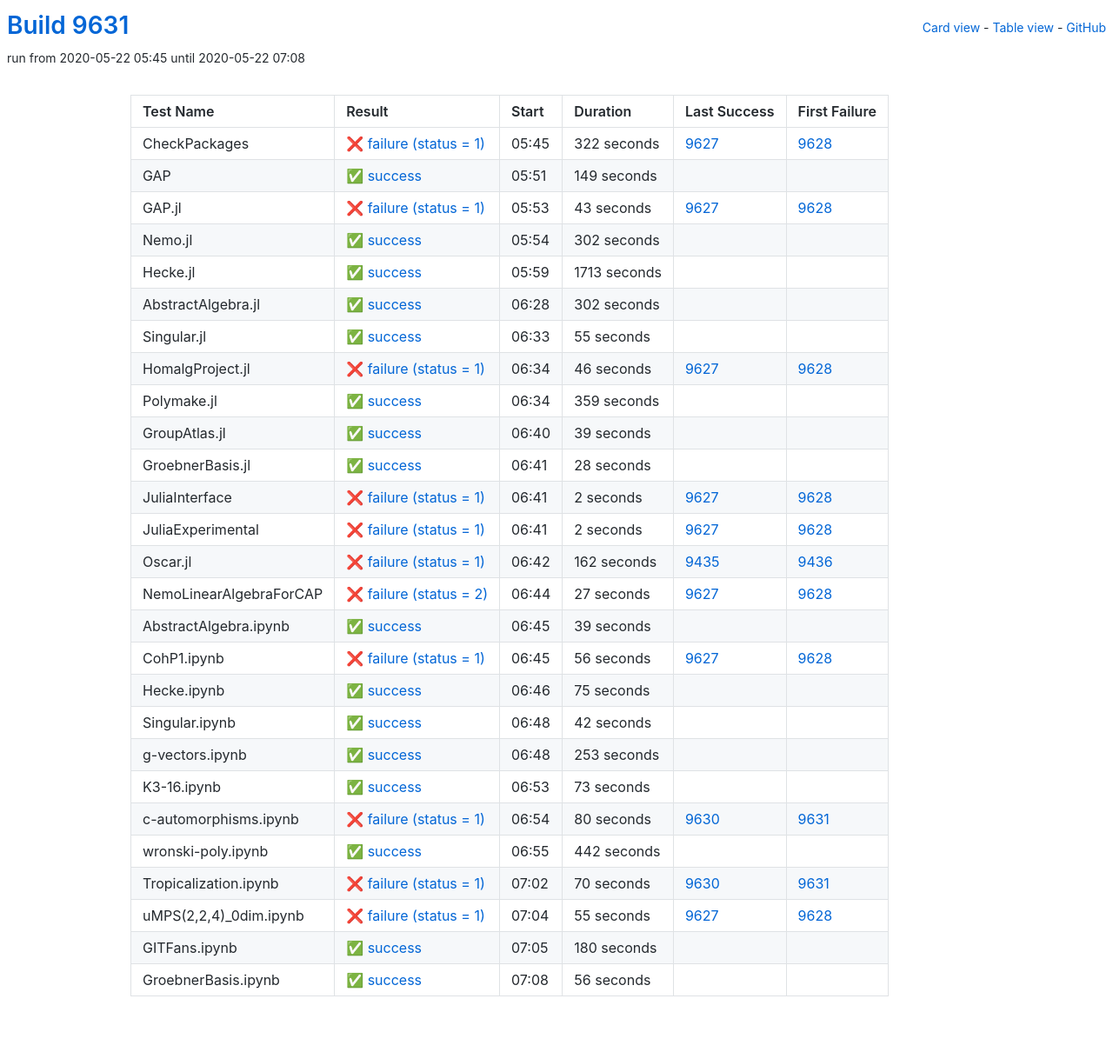
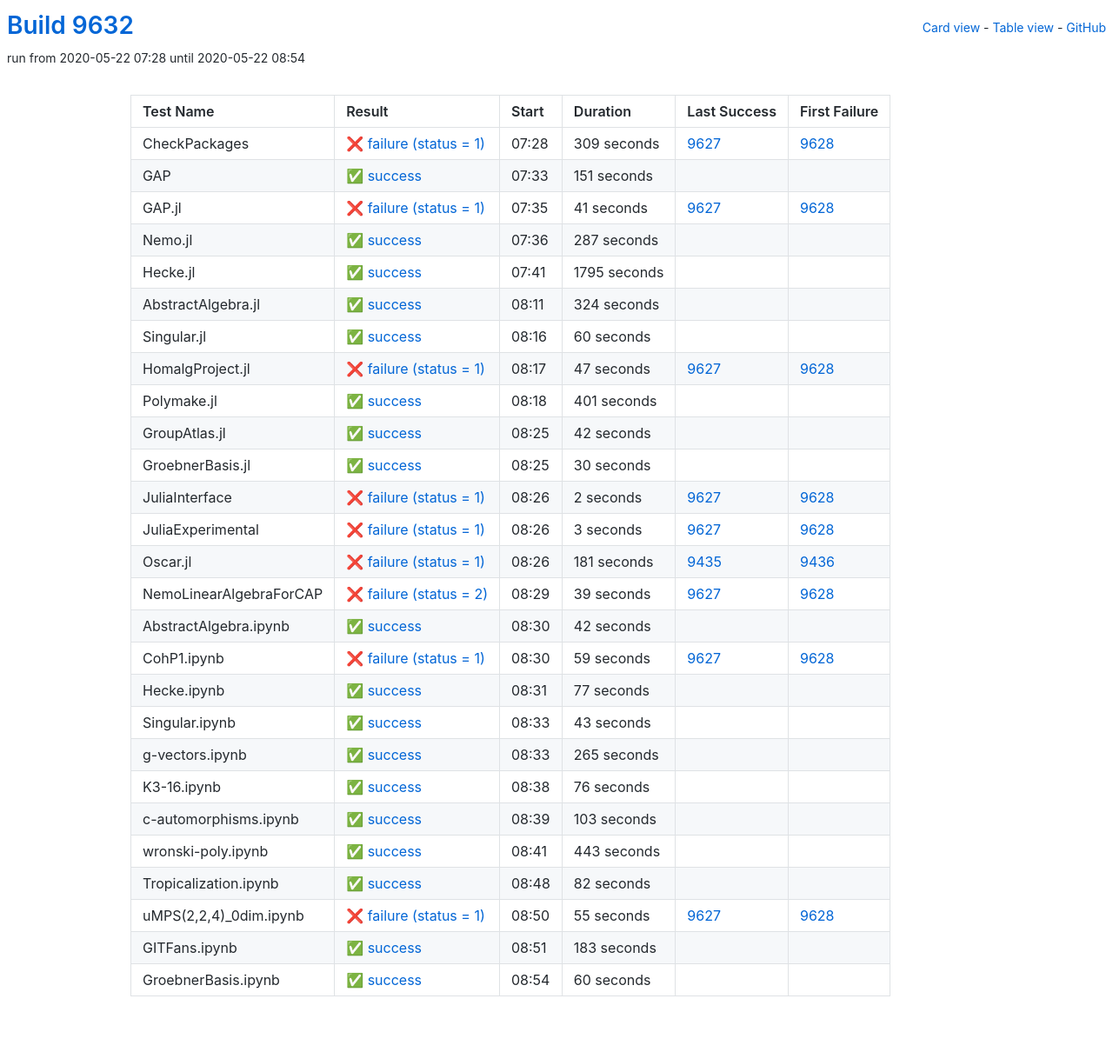
Before and after one commit to oscar-system/oscar-ci-status, a Jekyll site: the page built from table.html, in a window 1280 px wide. Shown: the whole page at 87% size. Built offline with Jekyll 4.4.1, drawn with Linux system fonts in a browser that asks for light colours.

Commit message:
Build 9632

```diff
--- a/_data/ci.yml
+++ b/_data/ci.yml
@@ -1,137 +1,137 @@
-build: 9631
-build_url: https://oscarci.mathematik.uni-kl.de/job/oscar/9631/
+build: 9632
+build_url: https://oscarci.mathematik.uni-kl.de/job/oscar/9632/
 job: oscar
 tests:
-- duration: 322
+- duration: 309
   exitcode: 1
   first_failure: 9628
   first_failure_url: https://oscarci.mathematik.uni-kl.de/job/oscar/9628/
   id: checkpackages
   last_success: 9627
   last_success_url: https://oscarci.mathematik.uni-kl.de/job/oscar/9627/
-  log: https://oscarci.mathematik.uni-kl.de/job/oscar/9631/artifact/logs/build-9631/CheckPackages.log
+  log: https://oscarci.mathematik.uni-kl.de/job/oscar/9632/artifact/logs/build-9632/CheckPackages.log
   name: CheckPackages
-  start: 2020-05-22 05:45
+  start: 2020-05-22 07:28
   status: failure
   success: false
-- duration: 149
+- duration: 151
   exitcode: 0
   first_failure: false
   first_failure_url: null
   id: gap
   last_success: false
   last_success_url: null
-  log: https://oscarci.mathematik.uni-kl.de/job/oscar/9631/artifact/logs/build-9631/GAP.log
+  log: https://oscarci.mathematik.uni-kl.de/job/oscar/9632/artifact/logs/build-9632/GAP.log
   name: GAP
-  start: 2020-05-22 05:51
+  start: 2020-05-22 07:33
   status: success
   success: true
-- duration: 43
+- duration: 41
   exitcode: 1
   first_failure: 9628
   first_failure_url: https://oscarci.mathematik.uni-kl.de/job/oscar/9628/
   id: gap-jl
   last_success: 9627
   last_success_url: https://oscarci.mathematik.uni-kl.de/job/oscar/9627/
-  log: https://oscarci.mathematik.uni-kl.de/job/oscar/9631/artifact/logs/build-9631/GAP.jl.log
+  log: https://oscarci.mathematik.uni-kl.de/job/oscar/9632/artifact/logs/build-9632/GAP.jl.log
   name: GAP.jl
-  start: 2020-05-22 05:53
+  start: 2020-05-22 07:35
   status: failure
   success: false
-- duration: 302
+- duration: 287
   exitcode: 0
   first_failure: false
   first_failure_url: null
   id: nemo-jl
   last_success: false
   last_success_url: null
-  log: https://oscarci.mathematik.uni-kl.de/job/oscar/9631/artifact/logs/build-9631/Nemo.jl.log
+  log: https://oscarci.mathematik.uni-kl.de/job/oscar/9632/artifact/logs/build-9632/Nemo.jl.log
   name: Nemo.jl
-  start: 2020-05-22 05:54
+  start: 2020-05-22 07:36
   status: success
   success: true
-- duration: 1713
+- duration: 1795
   exitcode: 0
   first_failure: false
   first_failure_url: null
   id: hecke-jl
   last_success: false
   last_success_url: null
-  log: https://oscarci.mathematik.uni-kl.de/job/oscar/9631/artifact/logs/build-9631/Hecke.jl.log
+  log: https://oscarci.mathematik.uni-kl.de/job/oscar/9632/artifact/logs/build-9632/Hecke.jl.log
   name: Hecke.jl
-  start: 2020-05-22 05:59
+  start: 2020-05-22 07:41
   status: success
   success: true
-- duration: 302
+- duration: 324
   exitcode: 0
   first_failure: false
   first_failure_url: null
   id: abstractalgebra-jl
   last_success: false
   last_success_url: null
-  log: https://oscarci.mathematik.uni-kl.de/job/oscar/9631/artifact/logs/build-9631/AbstractAlgebra.jl.log
+  log: https://oscarci.mathematik.uni-kl.de/job/oscar/9632/artifact/logs/build-9632/AbstractAlgebra.jl.log
   name: AbstractAlgebra.jl
-  start: 2020-05-22 06:28
+  start: 2020-05-22 08:11
   status: success
   success: true
-- duration: 55
+- duration: 60
   exitcode: 0
   first_failure: false
   first_failure_url: null
   id: singular-jl
   last_success: false
   last_success_url: null
-  log: https://oscarci.mathematik.uni-kl.de/job/oscar/9631/artifact/logs/build-9631/Singular.jl.log
+  log: https://oscarci.mathematik.uni-kl.de/job/oscar/9632/artifact/logs/build-9632/Singular.jl.log
   name: Singular.jl
-  start: 2020-05-22 06:33
+  start: 2020-05-22 08:16
   status: success
   success: true
-- duration: 46
+- duration: 47
   exitcode: 1
   first_failure: 9628
   first_failure_url: https://oscarci.mathematik.uni-kl.de/job/oscar/9628/
   id: homalgproject-jl
   last_success: 9627
   last_success_url: https://oscarci.mathematik.uni-kl.de/job/oscar/9627/
-  log: https://oscarci.mathematik.uni-kl.de/job/oscar/9631/artifact/logs/build-9631/HomalgProject.jl.log
+  log: https://oscarci.mathematik.uni-kl.de/job/oscar/9632/artifact/logs/build-9632/HomalgProject.jl.log
   name: HomalgProject.jl
-  start: 2020-05-22 06:34
+  start: 2020-05-22 08:17
   status: failure
   success: false
-- duration: 359
+- duration: 401
   exitcode: 0
   first_failure: false
   first_failure_url: null
   id: polymake-jl
   last_success: false
   last_success_url: null
-  log: https://oscarci.mathematik.uni-kl.de/job/oscar/9631/artifact/logs/build-9631/Polymake.jl.log
+  log: https://oscarci.mathematik.uni-kl.de/job/oscar/9632/artifact/logs/build-9632/Polymake.jl.log
   name: Polymake.jl
-  start: 2020-05-22 06:34
+  start: 2020-05-22 08:18
   status: success
   success: true
-- duration: 39
+- duration: 42
   exitcode: 0
   first_failure: false
   first_failure_url: null
   id: groupatlas-jl
   last_success: false
   last_success_url: null
-  log: https://oscarci.mathematik.uni-kl.de/job/oscar/9631/artifact/logs/build-9631/GroupAtlas.jl.log
+  log: https://oscarci.mathematik.uni-kl.de/job/oscar/9632/artifact/logs/build-9632/GroupAtlas.jl.log
   name: GroupAtlas.jl
-  start: 2020-05-22 06:40
+  start: 2020-05-22 08:25
   status: success
   success: true
-- duration: 28
+- duration: 30
   exitcode: 0
   first_failure: false
   first_failure_url: null
   id: groebnerbasis-jl
   last_success: false
   last_success_url: null
-  log: https://oscarci.mathematik.uni-kl.de/job/oscar/9631/artifact/logs/build-9631/GroebnerBasis.jl.log
+  log: https://oscarci.mathematik.uni-kl.de/job/oscar/9632/artifact/logs/build-9632/GroebnerBasis.jl.log
   name: GroebnerBasis.jl
-  start: 2020-05-22 06:41
+  start: 2020-05-22 08:25
   status: success
   success: true
 - duration: 2
@@ -141,155 +141,155 @@
   id: juliainterface
   last_success: 9627
   last_success_url: https://oscarci.mathematik.uni-kl.de/job/oscar/9627/
-  log: https://oscarci.mathematik.uni-kl.de/job/oscar/9631/artifact/logs/build-9631/JuliaInterface.log
+  log: https://oscarci.mathematik.uni-kl.de/job/oscar/9632/artifact/logs/build-9632/JuliaInterface.log
   name: JuliaInterface
-  start: 2020-05-22 06:41
+  start: 2020-05-22 08:26
   status: failure
   success: false
-- duration: 2
+- duration: 3
   exitcode: 1
   first_failure: 9628
   first_failure_url: https://oscarci.mathematik.uni-kl.de/job/oscar/9628/
   id: juliaexperimental
   last_success: 9627
   last_success_url: https://oscarci.mathematik.uni-kl.de/job/oscar/9627/
-  log: https://oscarci.mathematik.uni-kl.de/job/oscar/9631/artifact/logs/build-9631/JuliaExperimental.log
+  log: https://oscarci.mathematik.uni-kl.de/job/oscar/9632/artifact/logs/build-9632/JuliaExperimental.log
   name: JuliaExperimental
-  start: 2020-05-22 06:41
+  start: 2020-05-22 08:26
   status: failure
   success: false
-- duration: 162
+- duration: 181
   exitcode: 1
   first_failure: 9436
   first_failure_url: https://oscarci.mathematik.uni-kl.de/job/oscar/9436/
   id: oscar-jl
   last_success: 9435
   last_success_url: https://oscarci.mathematik.uni-kl.de/job/oscar/9435/
-  log: https://oscarci.mathematik.uni-kl.de/job/oscar/9631/artifact/logs/build-9631/Oscar.jl.log
+  log: https://oscarci.mathematik.uni-kl.de/job/oscar/9632/artifact/logs/build-9632/Oscar.jl.log
   name: Oscar.jl
-  start: 2020-05-22 06:42
+  start: 2020-05-22 08:26
   status: failure
   success: false
-- duration: 27
+- duration: 39
   exitcode: 2
   first_failure: 9628
   first_failure_url: https://oscarci.mathematik.uni-kl.de/job/oscar/9628/
   id: nemolinearalgebraforcap
   last_success: 9627
   last_success_url: https://oscarci.mathematik.uni-kl.de/job/oscar/9627/
-  log: https://oscarci.mathematik.uni-kl.de/job/oscar/9631/artifact/logs/build-9631/NemoLinearAlgebraForCAP.log
+  log: https://oscarci.mathematik.uni-kl.de/job/oscar/9632/artifact/logs/build-9632/NemoLinearAlgebraForCAP.log
   name: NemoLinearAlgebraForCAP
-  start: 2020-05-22 06:44
+  start: 2020-05-22 08:29
   status: failure
   success: false
-- duration: 39
+- duration: 42
   exitcode: 0
   first_failure: false
   first_failure_url: null
   id: abstractalgebra-ipynb
   last_success: false
   last_success_url: null
-  log: https://oscarci.mathematik.uni-kl.de/job/oscar/9631/artifact/logs/build-9631/AbstractAlgebra.ipynb.log
+  log: https://oscarci.mathematik.uni-kl.de/job/oscar/9632/artifact/logs/build-9632/AbstractAlgebra.ipynb.log
   name: AbstractAlgebra.ipynb
-  start: 2020-05-22 06:45
+  start: 2020-05-22 08:30
   status: success
   success: true
-- duration: 56
+- duration: 59
   exitcode: 1
   first_failure: 9628
   first_failure_url: https://oscarci.mathematik.uni-kl.de/job/oscar/9628/
   id: cohp1-ipynb
   last_success: 9627
   last_success_url: https://oscarci.mathematik.uni-kl.de/job/oscar/9627/
-  log: https://oscarci.mathematik.uni-kl.de/job/oscar/9631/artifact/logs/build-9631/CohP1.ipynb.log
+  log: https://oscarci.mathematik.uni-kl.de/job/oscar/9632/artifact/logs/build-9632/CohP1.ipynb.log
   name: CohP1.ipynb
-  start: 2020-05-22 06:45
+  start: 2020-05-22 08:30
   status: failure
   success: false
-- duration: 75
+- duration: 77
   exitcode: 0
   first_failure: false
   first_failure_url: null
   id: hecke-ipynb
   last_success: false
   last_success_url: null
-  log: https://oscarci.mathematik.uni-kl.de/job/oscar/9631/artifact/logs/build-9631/Hecke.ipynb.log
+  log: https://oscarci.mathematik.uni-kl.de/job/oscar/9632/artifact/logs/build-9632/Hecke.ipynb.log
   name: Hecke.ipynb
-  start: 2020-05-22 06:46
+  start: 2020-05-22 08:31
   status: success
   success: true
-- duration: 42
+- duration: 43
   exitcode: 0
   first_failure: false
   first_failure_url: null
   id: singular-ipynb
   last_success: false
   last_success_url: null
-  log: https://oscarci.mathematik.uni-kl.de/job/oscar/9631/artifact/logs/build-9631/Singular.ipynb.log
+  log: https://oscarci.mathematik.uni-kl.de/job/oscar/9632/artifact/logs/build-9632/Singular.ipynb.log
   name: Singular.ipynb
-  start: 2020-05-22 06:48
+  start: 2020-05-22 08:33
   status: success
   success: true
-- duration: 253
+- duration: 265
   exitcode: 0
   first_failure: false
   first_failure_url: null
   id: g-vectors-ipynb
   last_success: false
   last_success_url: null
-  log: https://oscarci.mathematik.uni-kl.de/job/oscar/9631/artifact/logs/build-9631/g-vectors.ipynb.log
+  log: https://oscarci.mathematik.uni-kl.de/job/oscar/9632/artifact/logs/build-9632/g-vectors.ipynb.log
   name: g-vectors.ipynb
-  start: 2020-05-22 06:48
+  start: 2020-05-22 08:33
   status: success
   success: true
-- duration: 73
+- duration: 76
   exitcode: 0
   first_failure: false
   first_failure_url: null
   id: k3-16-ipynb
   last_success: false
   last_success_url: null
-  log: https://oscarci.mathematik.uni-kl.de/job/oscar/9631/artifact/logs/build-9631/K3-16.ipynb.log
+  log: https://oscarci.mathematik.uni-kl.de/job/oscar/9632/artifact/logs/build-9632/K3-16.ipynb.log
   name: K3-16.ipynb
-  start: 2020-05-22 06:53
+  start: 2020-05-22 08:38
   status: success
   success: true
-- duration: 80
-  exitcode: 1
-  first_failure: 9631
-  first_failure_url: https://oscarci.mathematik.uni-kl.de/job/oscar/9631/
+- duration: 103
+  exitcode: 0
+  first_failure: false
+  first_failure_url: null
   id: c-automorphisms-ipynb
-  last_success: 9630
-  last_success_url: https://oscarci.mathematik.uni-kl.de/job/oscar/9630/
-  log: https://oscarci.mathematik.uni-kl.de/job/oscar/9631/artifact/logs/build-9631/c-automorphisms.ipynb.log
+  last_success: false
+  last_success_url: null
+  log: https://oscarci.mathematik.uni-kl.de/job/oscar/9632/artifact/logs/build-9632/c-automorphisms.ipynb.log
   name: c-automorphisms.ipynb
-  start: 2020-05-22 06:54
-  status: failure
-  success: false
-- duration: 442
+  start: 2020-05-22 08:39
+  status: success
+  success: true
+- duration: 443
   exitcode: 0
   first_failure: false
   first_failure_url: null
   id: wronski-poly-ipynb
   last_success: false
   last_success_url: null
-  log: https://oscarci.mathematik.uni-kl.de/job/oscar/9631/artifact/logs/build-9631/wronski-poly.ipynb.log
+  log: https://oscarci.mathematik.uni-kl.de/job/oscar/9632/artifact/logs/build-9632/wronski-poly.ipynb.log
   name: wronski-poly.ipynb
-  start: 2020-05-22 06:55
+  start: 2020-05-22 08:41
   status: success
   success: true
-- duration: 70
-  exitcode: 1
-  first_failure: 9631
-  first_failure_url: https://oscarci.mathematik.uni-kl.de/job/oscar/9631/
+- duration: 82
+  exitcode: 0
+  first_failure: false
+  first_failure_url: null
   id: tropicalization-ipynb
-  last_success: 9630
-  last_success_url: https://oscarci.mathematik.uni-kl.de/job/oscar/9630/
-  log: https://oscarci.mathematik.uni-kl.de/job/oscar/9631/artifact/logs/build-9631/Tropicalization.ipynb.log
+  last_success: false
+  last_success_url: null
+  log: https://oscarci.mathematik.uni-kl.de/job/oscar/9632/artifact/logs/build-9632/Tropicalization.ipynb.log
   name: Tropicalization.ipynb
-  start: 2020-05-22 07:02
-  status: failure
-  success: false
+  start: 2020-05-22 08:48
+  status: success
+  success: true
 - duration: 55
   exitcode: 1
   first_failure: 9628
@@ -297,32 +297,32 @@
   id: umps-2-2-4-0dim-ipynb
   last_success: 9627
   last_success_url: https://oscarci.mathematik.uni-kl.de/job/oscar/9627/
-  log: https://oscarci.mathematik.uni-kl.de/job/oscar/9631/artifact/logs/build-9631/uMPS-2-2-4-_0dim.ipynb.log
+  log: https://oscarci.mathematik.uni-kl.de/job/oscar/9632/artifact/logs/build-9632/uMPS-2-2-4-_0dim.ipynb.log
   name: uMPS(2,2,4)_0dim.ipynb
-  start: 2020-05-22 07:04
+  start: 2020-05-22 08:50
   status: failure
   success: false
-- duration: 180
+- duration: 183
   exitcode: 0
   first_failure: false
   first_failure_url: null
   id: gitfans-ipynb
   last_success: false
   last_success_url: null
-  log: https://oscarci.mathematik.uni-kl.de/job/oscar/9631/artifact/logs/build-9631/GITFans.ipynb.log
+  log: https://oscarci.mathematik.uni-kl.de/job/oscar/9632/artifact/logs/build-9632/GITFans.ipynb.log
   name: GITFans.ipynb
-  start: 2020-05-22 07:05
+  start: 2020-05-22 08:51
   status: success
   success: true
-- duration: 56
+- duration: 60
   exitcode: 0
   first_failure: false
   first_failure_url: null
   id: groebnerbasis-ipynb
   last_success: false
   last_success_url: null
-  log: https://oscarci.mathematik.uni-kl.de/job/oscar/9631/artifact/logs/build-9631/GroebnerBasis.ipynb.log
+  log: https://oscarci.mathematik.uni-kl.de/job/oscar/9632/artifact/logs/build-9632/GroebnerBasis.ipynb.log
   name: GroebnerBasis.ipynb
-  start: 2020-05-22 07:08
+  start: 2020-05-22 08:54
   status: success
   success: true
```
Also changed, not shown: README.md.
